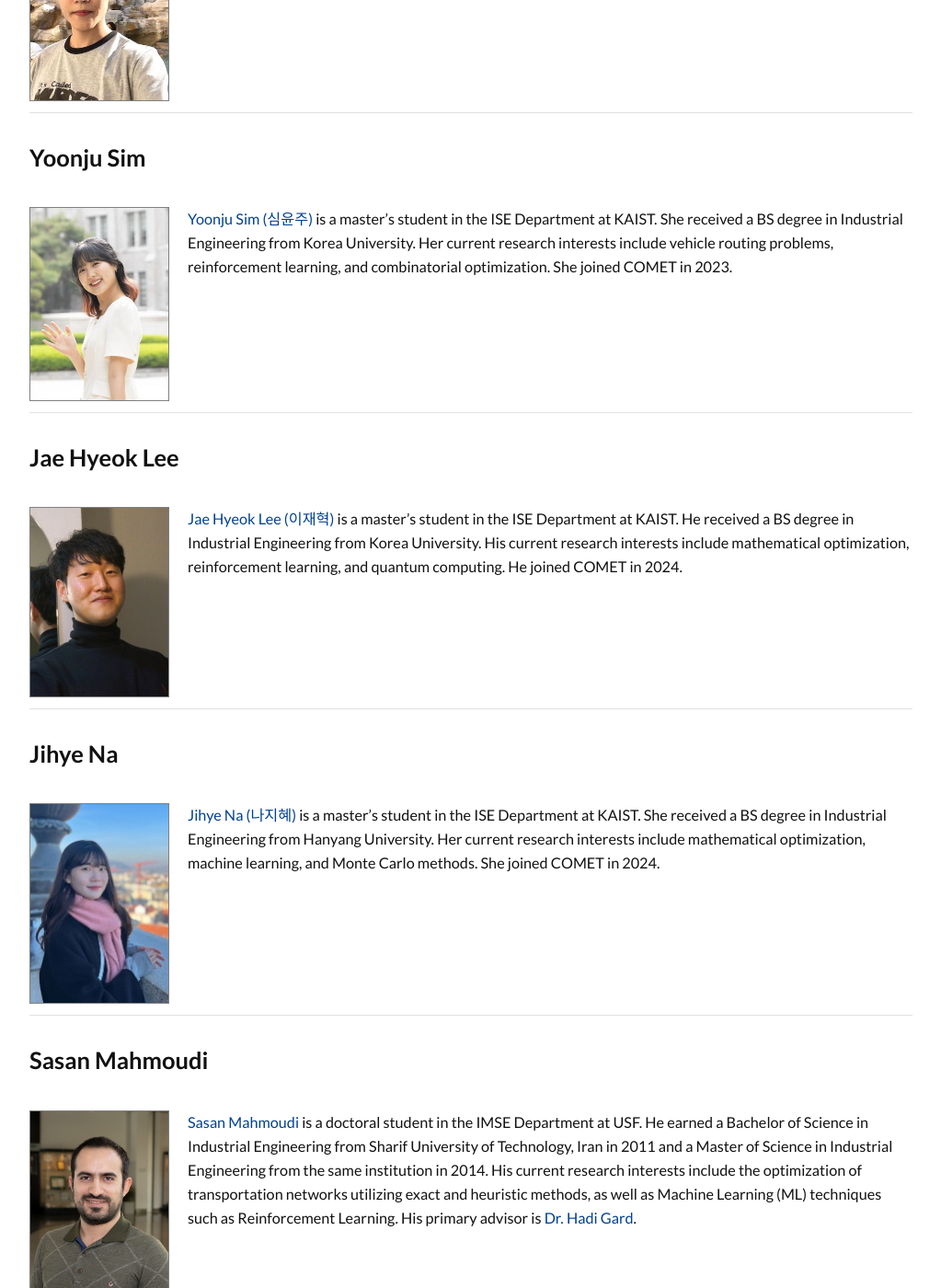
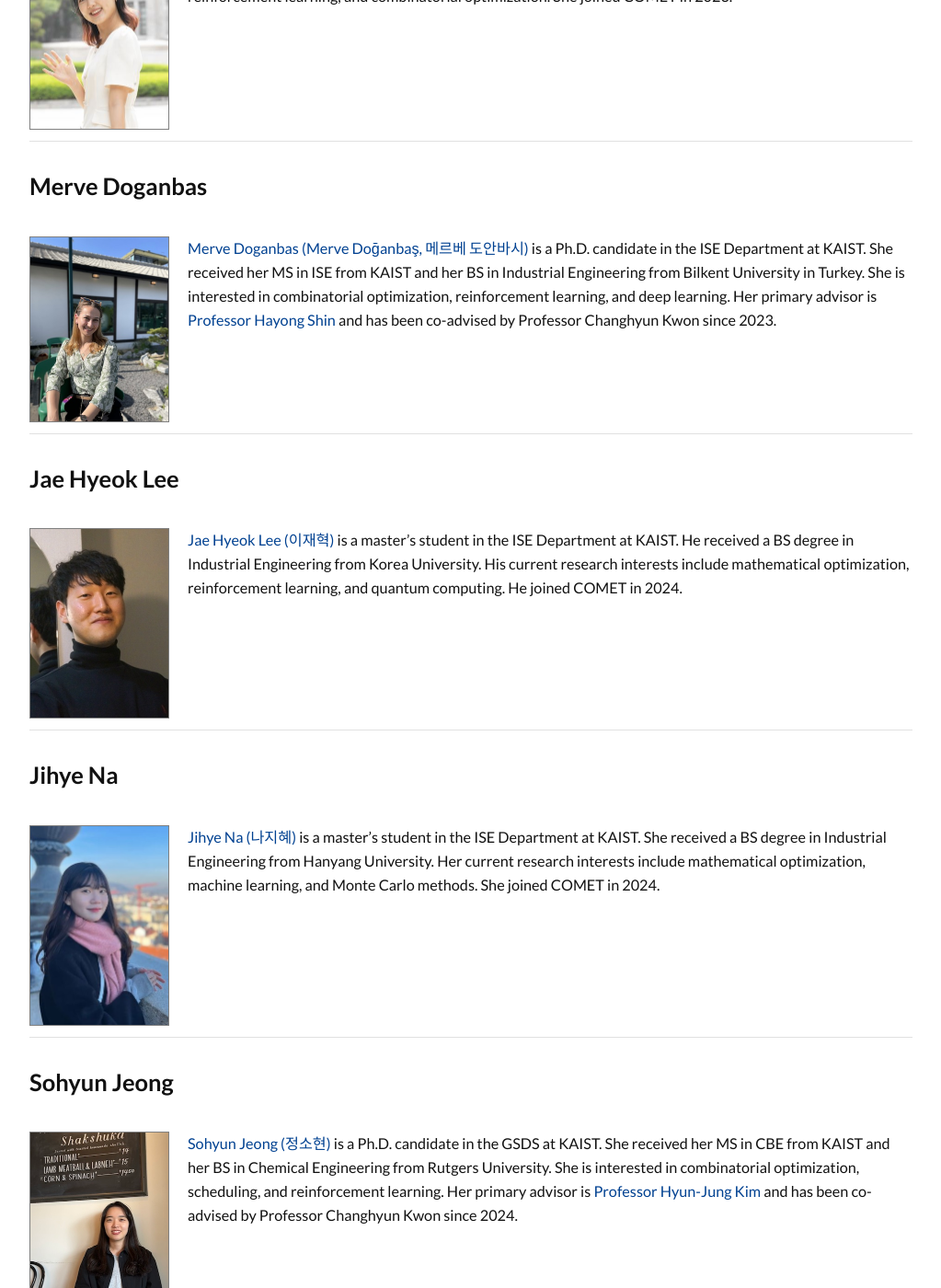
Before and after one commit to kaist-comet/kaist-comet.github.io, a Jekyll site: the page built from people/people.md, in a window 1280 px wide and 1400 px high, scrolled down 2382 px. Shown: the whole window at 92% size, without its empty margins (128-1151 px from the left). Built offline with Jekyll 4.4.1, drawn with Linux system fonts in a browser that asks for light colours; some web fonts are replaced; comment, search, counter and statistics services are not loaded; some of the changed text lies outside the part shown.

Commit message:
sohyun jeong

```diff
--- a/people/people.md
+++ b/people/people.md
@@ -28,10 +28,6 @@ Introducing the current members of the COMET Lab.
 
 | <img src="/people/images/hyeonah_kim.jpg" class="profile" /> [Hyeonah Kim (김현아)](https://www.linkedin.com/in/hyeonah-kimm/) is a Ph.D. candidate in the ISE Department at KAIST. She received her MS in Industrial Engineering from Seoul National Univ. and her BS in Industrial Engineering from Hanyang Univ. She is interested in combinatorial optimization with deep learning. Her primary advisor is [Dr. Jinkyoo Park](http://silab.kaist.ac.kr/our-team/) and has been co-advised by Professor Changhyun Kwon since 2023. <br><br> [(Google Scholar)](https://scholar.google.com/citations?user=TYYYjckAAAAJ&hl=en)|
 
-### Merve Doganbas
-
-| <img src="/people/images/merve.jpg" class="profile" /> [Merve Doganbas (Merve Doğanbaş, 메르베 도안바시)](https://www.linkedin.com/in/mervedoganbas/) is a Ph.D. candidate in the ISE Department at KAIST. She received her MS in ISE from KAIST and her BS in Industrial Engineering from Bilkent University in Turkey. She is interested in combinatorial optimization, reinforcement learning, and deep learning. Her primary advisor is [Professor Hayong Shin](http://sal.kaist.ac.kr/?page_id=19) and has been co-advised by Professor Changhyun Kwon since 2023. |
-
 ### Doyoung Lee
 
 | <img src="/people/images/doyoung_lee.jpg" class="profile" />  [Doyoung Lee (이도영)](https://www.linkedin.com/in/doyoung-lee-a915b01a4/) is a master's student in the ISE Department at KAIST. He received a BS degree in Industrial Engineering from KyungHee University. His current research interests include the optimization of transportation networks utilizing exact and robust & heuristic methods, as well as reinforcement learning techniques. He joined COMET in 2023. |
@@ -44,6 +40,10 @@ Introducing the current members of the COMET Lab.
 
 | <img src="/people/images/yoonju_sim.jpg" class="profile" /> [Yoonju Sim (심윤주)](https://www.linkedin.com/in/yoonju-sim/) is a master's student in the ISE Department at KAIST. She received a BS degree in Industrial Engineering from Korea University. Her current research interests include vehicle routing problems, reinforcement learning, and combinatorial optimization. She joined COMET in 2023.  |
 
+### Merve Doganbas
+
+| <img src="/people/images/merve.jpg" class="profile" /> [Merve Doganbas (Merve Doğanbaş, 메르베 도안바시)](https://www.linkedin.com/in/mervedoganbas/) is a Ph.D. candidate in the ISE Department at KAIST. She received her MS in ISE from KAIST and her BS in Industrial Engineering from Bilkent University in Turkey. She is interested in combinatorial optimization, reinforcement learning, and deep learning. Her primary advisor is [Professor Hayong Shin](http://sal.kaist.ac.kr/?page_id=19) and has been co-advised by Professor Changhyun Kwon since 2023. |
+
 ### Jae Hyeok Lee
 
 | <img src="/people/images/jae_hyeok_lee.jpg" class="profile" /> [Jae Hyeok Lee (이재혁)](https://www.linkedin.com/in/jaehyeok-daniel-lee-2761832a0/) is a master’s student in the ISE Department at KAIST. He received a BS degree in Industrial Engineering from Korea University. His current research interests include mathematical optimization, reinforcement learning, and quantum computing. He joined COMET in 2024. |
@@ -51,6 +51,10 @@ Introducing the current members of the COMET Lab.
 ### Jihye Na
 
 | <img src="/people/images/jihye_na.jpg" class="profile" /> [Jihye Na (나지혜)](http://www.linkedin.com/in/jihye-na-b0bb5129b) is a master’s student in the ISE Department at KAIST. She received a BS degree in Industrial Engineering from Hanyang University. Her current research interests include mathematical optimization, machine learning, and Monte Carlo methods. She joined COMET in 2024. |
+
+### Sohyun Jeong
+
+| <img src="/people/images/sohyun_jeong.jpg" class="profile" /> [Sohyun Jeong (정소현)](https://www.linkedin.com/in/sohyun-jeong-13bb0778/) is a Ph.D. candidate in the GSDS at KAIST. She received her MS in CBE from KAIST and her BS in Chemical Engineering from Rutgers University. She is interested in combinatorial optimization, scheduling, and reinforcement learning. Her primary advisor is [Professor Hyun-Jung Kim](https://msslab.kaist.ac.kr/Professor/professor) and has been co-advised by Professor Changhyun Kwon since 2024. |
 
 ### Sasan Mahmoudi
 
```
Also changed, not shown: people/images/sohyun_jeong.jpg (added).
